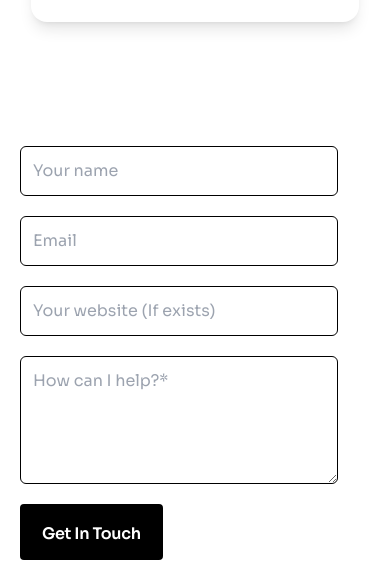
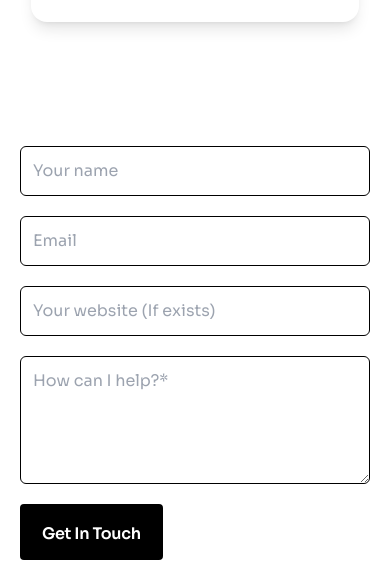
Before and after one commit to Cheeshcake/portfolio, an Astro site: page / in a window 390 px wide. Shown: the part 7848-8425 px from the top of the page. Built offline with nearby package versions, Linux system fonts and the light colour scheme; Astro itself is replaced by a stand-in of ours.

Commit message:
Update contact.astro

```diff
--- a/src/components/astro-components/contact.astro
+++ b/src/components/astro-components/contact.astro
@@ -4,7 +4,7 @@ import Icons from "../react-components/icons";
 ---
 
 <div class="grid grid-cols-1 md:grid-cols-2 gap-4 md:w-5/6 mx-auto my-10">
-  <div class="w-11/12 p-5 flex flex-col">
+  <div class="md:w-11/12 p-5 flex flex-col">
     <input
       type="text"
       placeholder="Your name"
```
